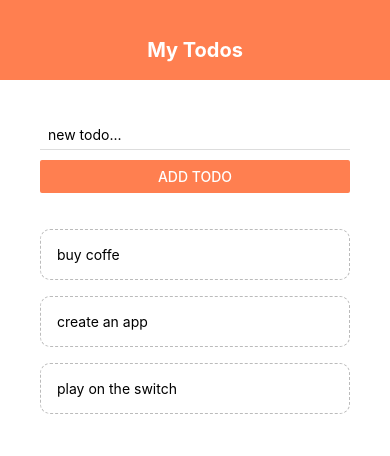
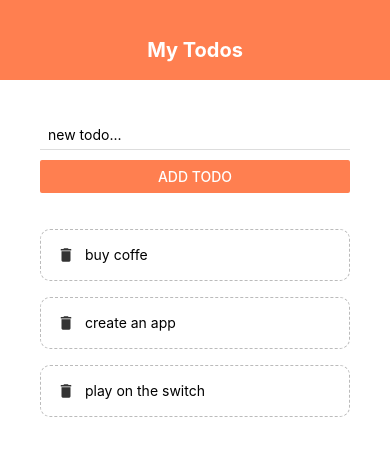
Before and after one commit to DanielSant/FilmesApp, a React Native app: screen / in a window 390 px wide. Shown: the top 456 px of the page. Built offline with nearby package versions, Linux system fonts and the light colour scheme.

Commit message:
Icons e more flexbox

```diff
--- /dev/null
+++ b/components/sandbox.js
@@ -0,0 +1,44 @@
+import React from 'react';
+import { StyleSheet, Text, View } from 'react-native';
+
+export default function Sandbox() {
+    return (
+        <View style={styles.container}>
+            <Text style={styles.boxOne}>one</Text>
+            <Text style={styles.boxTwo}>two</Text>
+            <Text style={styles.boxThree}>three</Text>
+            <Text style={styles.boxFour}>four</Text>
+        </View>
+    )
+}
+
+const styles = StyleSheet.create({
+    container: {
+        //flex: 1,
+        flexDirection: 'row',
+        justifyContent: 'space-around',
+        alignItems: 'flex-end',
+        paddingTop: 40,
+        backgroundColor: '#ddd',
+    },
+    boxOne: {
+        flex: 1,
+        backgroundColor: 'violet',
+        padding: 10
+    },
+    boxTwo: {
+        flex: 2,
+        backgroundColor: 'gold',
+        padding: 20
+    },
+    boxThree: {
+        flex: 1,
+        backgroundColor: 'coral',
+        padding: 30
+    },
+    boxFour: {
+        flex: 3,
+        backgroundColor: 'skyblue',
+        padding: 40
+    },
+});
--- a/components/todoItem.js
+++ b/components/todoItem.js
@@ -1,10 +1,14 @@
 import React from 'react';
-import { StyleSheet, Text, TouchableOpacity } from 'react-native';
+import { StyleSheet, Text, TouchableOpacity, View } from 'react-native';
+import { MaterialIcons } from '@expo/vector-icons';
 
 export default function TodoItem({ item, pressHandler }) {
     return (
         <TouchableOpacity onPress={() => pressHandler(item.key)}>
-            <Text style={styles.item}>{item.text}</Text>
+            <View style={styles.item}>
+                <MaterialIcons name='delete' size={18} color='#333' />
+                <Text style={styles.itemText}>{item.text}</Text>
+            </View>
         </TouchableOpacity>
     )
 }
@@ -16,6 +20,10 @@
         borderColor: '#bbb',
         borderWidth: 1,
         borderStyle: 'dashed',
-        borderRadius: 10
+        borderRadius: 10,
+        flexDirection: 'row',
+    },
+    itemText: {
+        marginLeft: 10,
     },
 });
```
